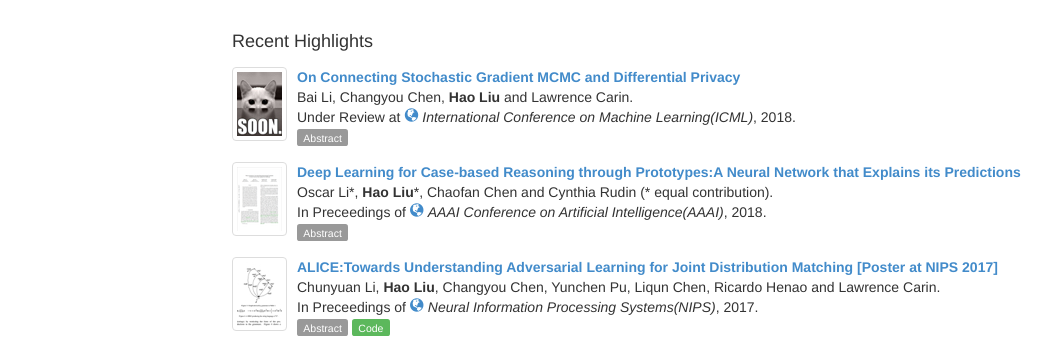
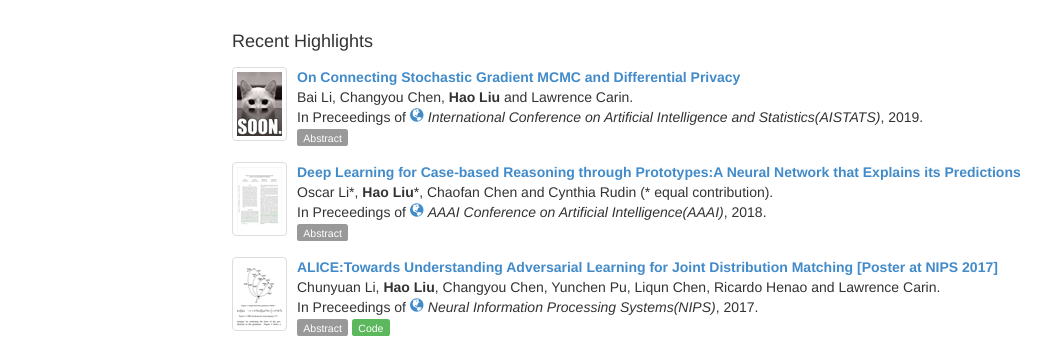
Before and after one commit to tspbfs/tspbfs.github.io, a Jekyll site: the page built from index.html, in a window 1280 px wide. Shown: the part 1029-1367 px from the top of the page, without its empty margins (23-1076 px from the left). Built offline with Jekyll 4.4.1, drawn with Linux system fonts in a browser that asks for light colours.

Commit message:
Update _config.yml

```diff
--- a/_config.yml
+++ b/_config.yml
@@ -10,13 +10,13 @@ talks:
 papers:
   - layout: paper
     selected: yes
-    year: 2018
-    paper-type:  under_review
+    year: 2019
+    paper-type:  inproceedings
     img: inpress2
     title:  <a href="https://arxiv.org/pdf/1712.09097.pdf">On Connecting Stochastic Gradient MCMC and Differential Privacy</a>
     authors: Bai Li, Changyou Chen, <b>Hao Liu</b> and Lawrence Carin
-    booktitle: International Conference on Machine Learning(ICML)
-    booktitle-url: https://icml.cc/Conferences/2018/CallForPapers
+    booktitle: International Conference on Artificial Intelligence and Statistics(AISTATS)
+    booktitle-url: https://www.aistats.org/
     venue: conference paper
     doc-url: https://arxiv.org/abs/1712.09097
     abstract: >
```
